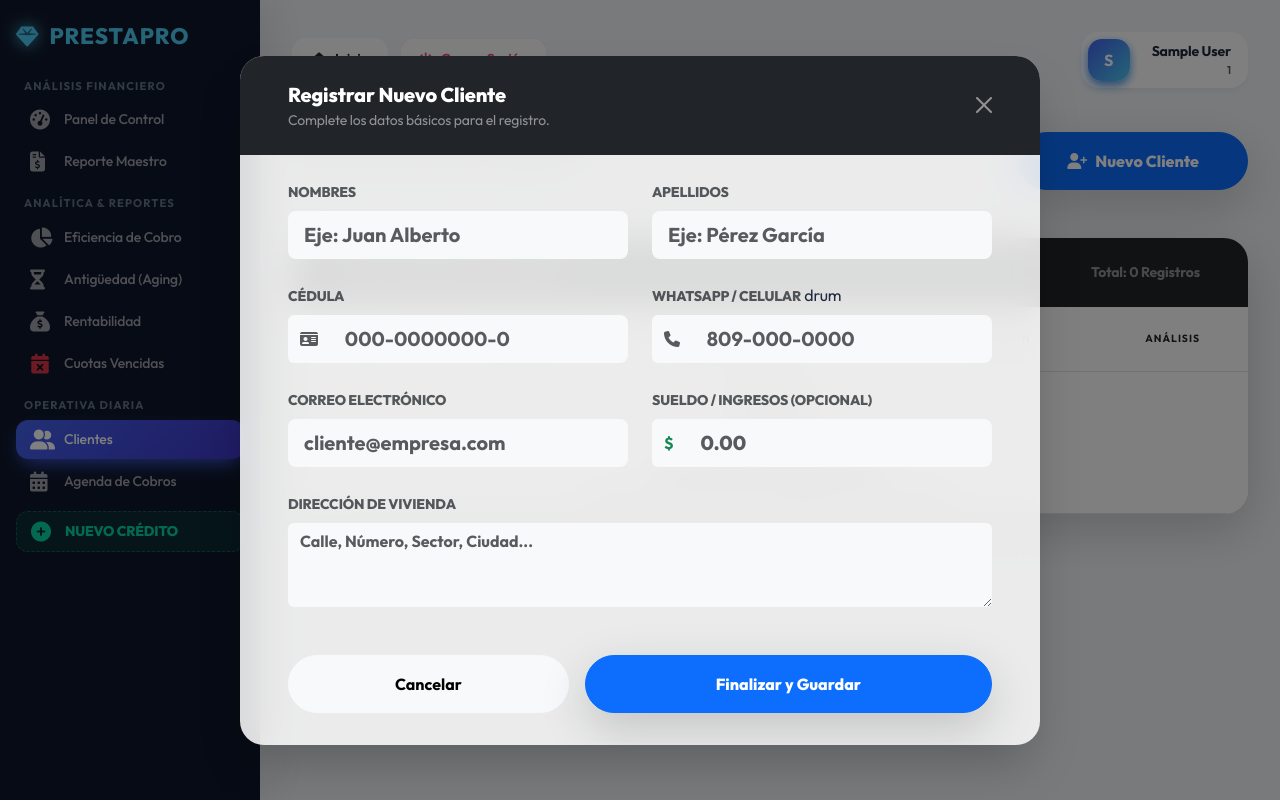
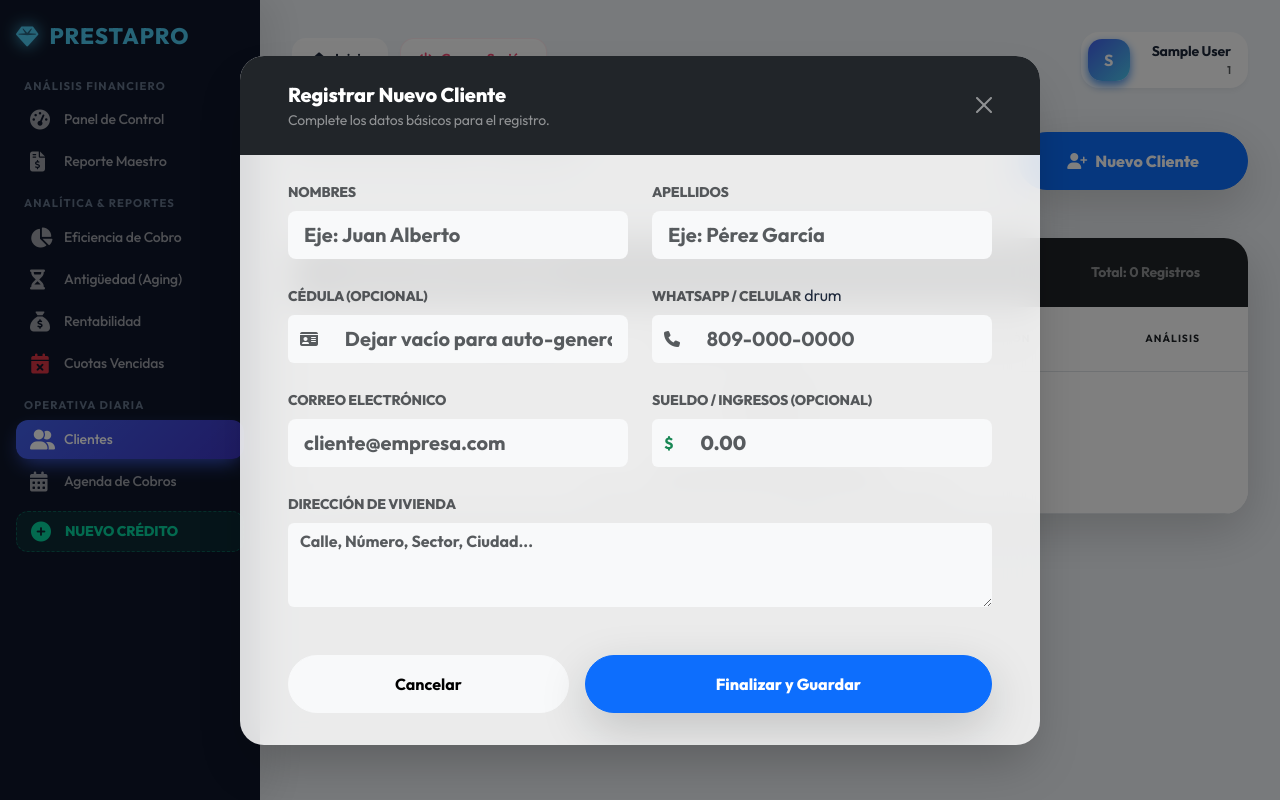
Before and after one commit to ThuingWilliam/prestaprop, a Flask app: page /clientes in a window 1280 px wide, after a click on "Nuevo Cliente". Run offline with Flask 3, Linux system fonts and the light colour scheme; the visitor is signed in with stand-in values (Sample User, id 1).

Commit message:
fix: make client ID optional and correct >1 interest rate parsing

```diff
--- a/routes/clientes.py
+++ b/routes/clientes.py
@@ -13,6 +13,13 @@ def lista_clientes():
     try:
         if request.method == 'POST':
             # Registrar entrada para auditoría despues
+
+            # Generar cédula temporal si no se proporciona
+            numero_id = request.form.get('numero_id')
+            if not numero_id or numero_id.strip() == '':
+                import uuid
+                numero_id = f"TEMP-{str(uuid.uuid4())[:8].upper()}"
+
             ingreso_str = request.form.get('ingreso_mensual') or '0'
             try:
                 ingreso_val = Decimal(ingreso_str)
@@ -22,7 +29,7 @@ def lista_clientes():
             nuevo_cliente = Cliente(
                 primer_nombre=request.form.get('primer_nombre'),
                 apellido=request.form.get('apellido'),
-                numero_id=request.form.get('numero_id'),
+                numero_id=numero_id,
                 telefono=request.form.get('telefono'),
                 correo=request.form.get('correo'),
                 ingreso_mensual=ingreso_val,
--- a/templates/clientes/clientes.html
+++ b/templates/clientes/clientes.html
@@ -124,10 +124,10 @@
                             <input type="text" name="apellido" class="form-control form-control-lg bg-light border-0 fw-bold" placeholder="Eje: Pérez García" required>
                         </div>
                         <div class="col-md-6">
-                            <label class="form-label small fw-black text-uppercase text-muted">Cédula</label>
+                            <label class="form-label small fw-black text-uppercase text-muted">Cédula (Opcional)</label>
                             <div class="input-group">
                                 <span class="input-group-text bg-light border-0 text-muted"><i class="fa-solid fa-id-card"></i></span>
-                                <input type="text" name="numero_id" class="form-control form-control-lg bg-light border-0 fw-bold" placeholder="000-0000000-0" required>
+                                <input type="text" name="numero_id" class="form-control form-control-lg bg-light border-0 fw-bold" placeholder="Dejar vacío para auto-generar">
                             </div>
                         </div>
                         <div class="col-md-6">
```
Also changed, not shown: services/prestamo_service.py (+10 -1 lines).
